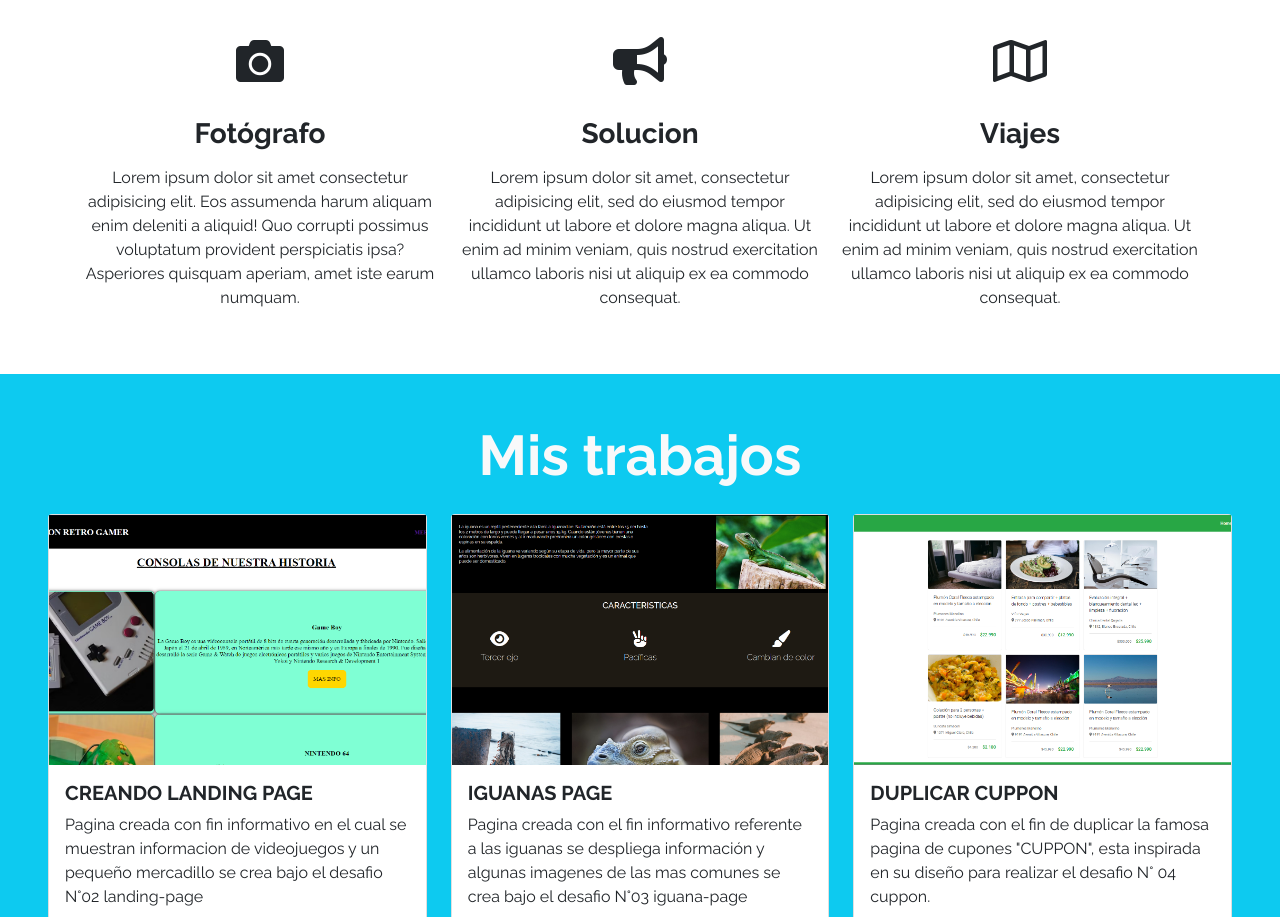
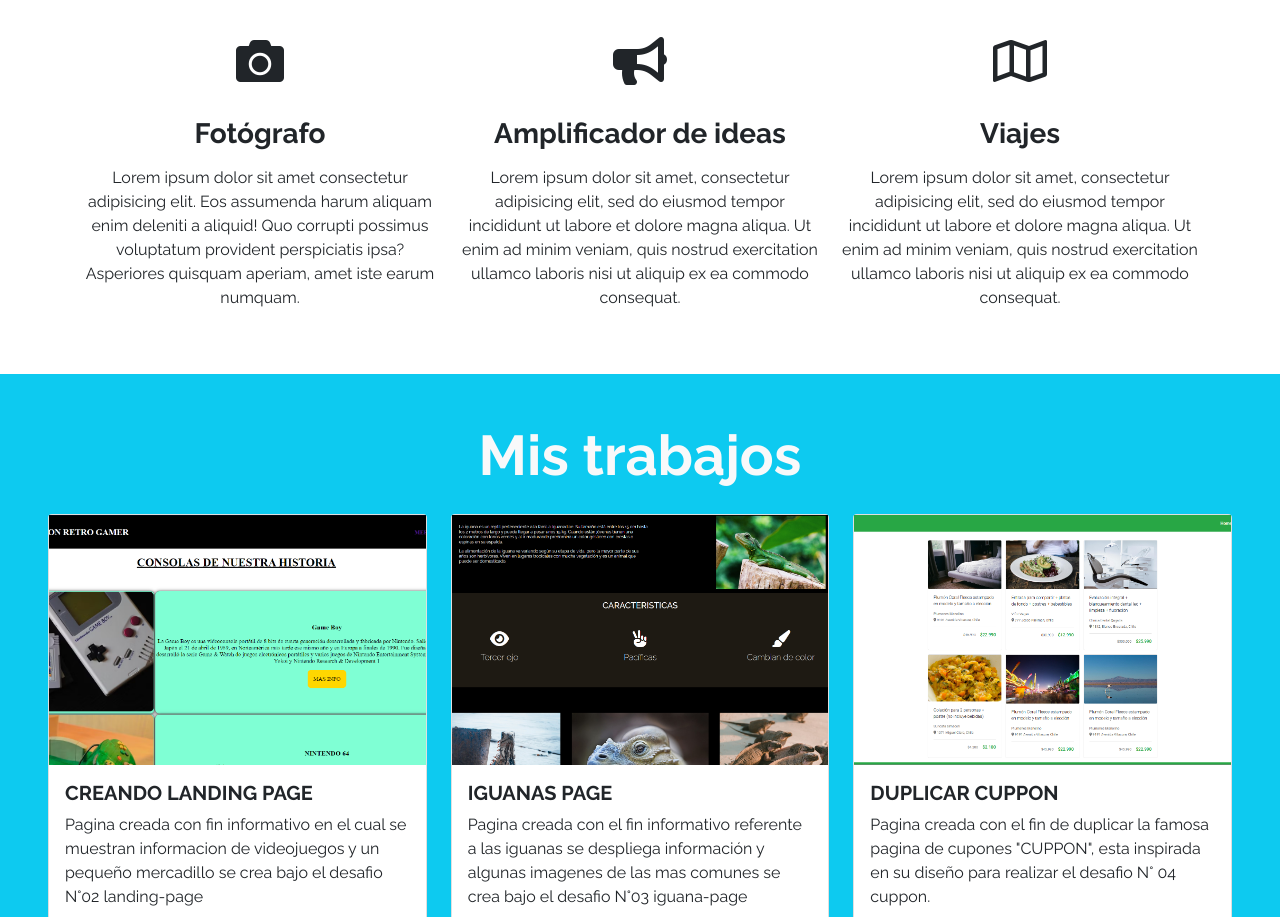
Before and after one commit to toloespinosa/1rascu.github.io, a plain HTML site: page portafolio.html in a window 1280 px wide. Shown: the part 824-1741 px from the top of the page. Drawn offline with nearby package versions, Linux system fonts and the light colour scheme.

Commit message:
Cambié el apartado solución por amplificador de ideas

```diff
--- a/portafolio.html
+++ b/portafolio.html
@@ -85,7 +85,7 @@
             </div>
             <div class="col-12 col-md-4">
                 <i class="fas fa-bullhorn fa-3x my-3"></i>
-                <h3 class="my-3 fw-bold">Solucion</h3>
+                <h3 class="my-3 fw-bold">Amplificador de ideas</h3>
                 <p class="my-3">
                     Lorem ipsum dolor sit amet, consectetur adipisicing elit, sed do
                     eiusmod tempor incididunt ut labore et dolore magna aliqua. Ut enim
```
